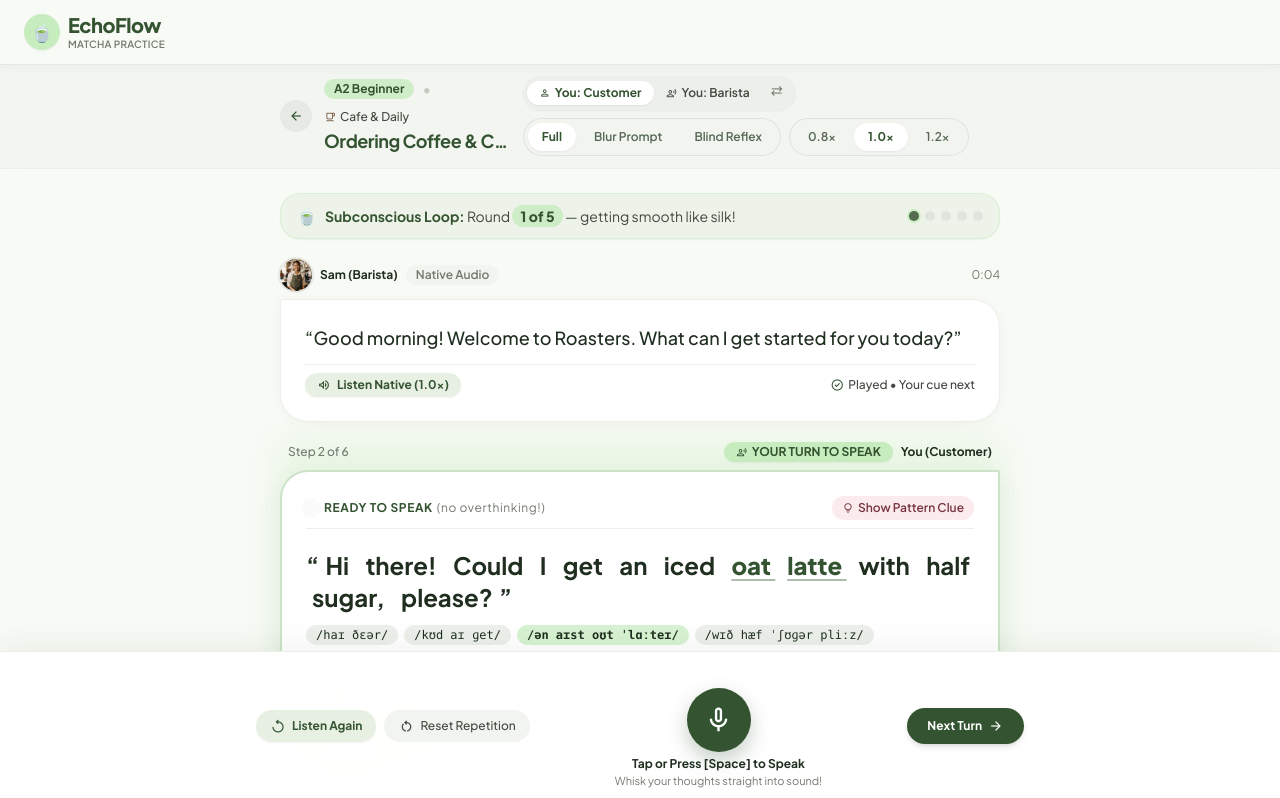
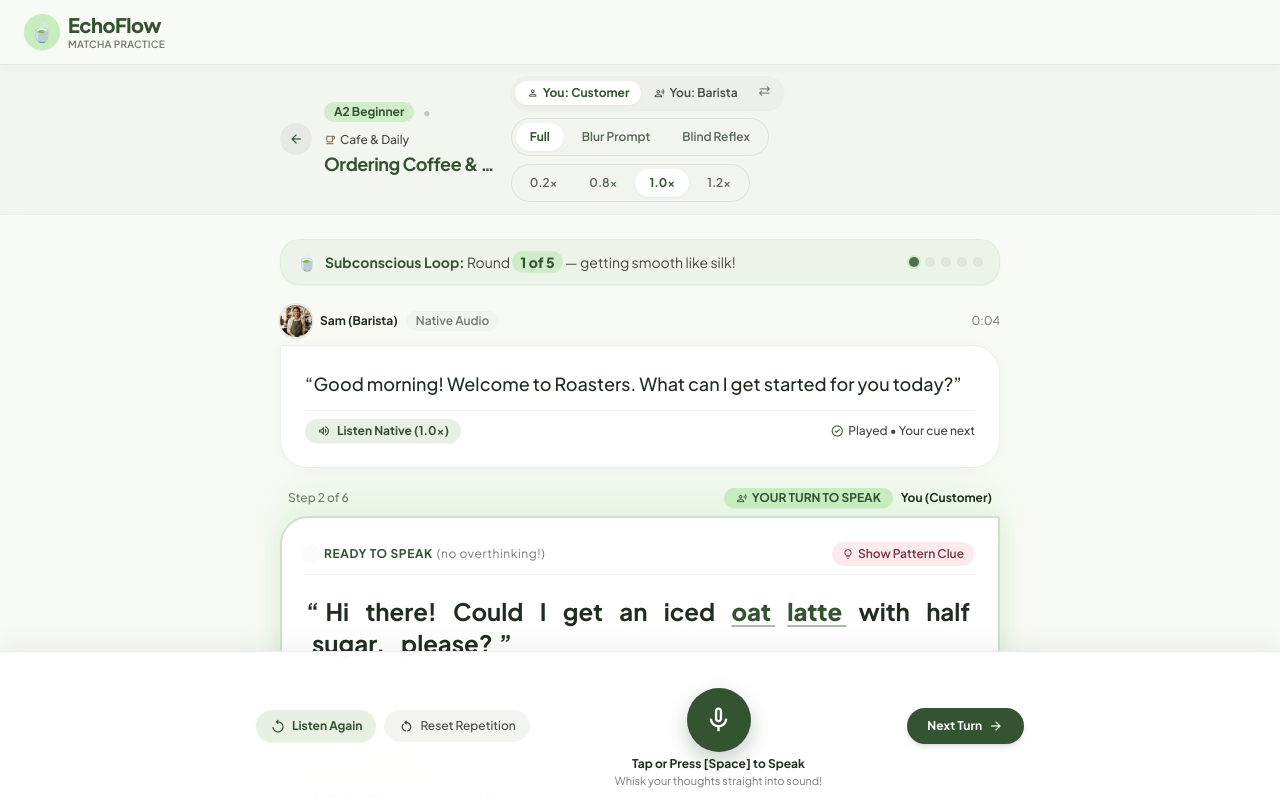
Before and after one commit to HoaLe69/echoflow, a React (Vite) app: page /practice/1 in a window 1280 px wide. Shown: the top 798 px of the page. Built offline with nearby package versions, Linux system fonts and the light colour scheme.

Commit message:
feat(practice): add 0.2x playback speed option
Expose a slower 0.2x rate alongside 0.8x, 1.0x, and 1.2x so learners can isolate individual sounds.

```diff
--- a/src/features/practice/ControlBar.tsx
+++ b/src/features/practice/ControlBar.tsx
@@ -5,7 +5,7 @@ import type { SegmentedOption } from '../../components/SegmentedControl'
 import type { Level, Scenario } from '../../types/scenario'
 
 export type TranscriptMode = 'full' | 'blur' | 'blind'
-export type PlaybackSpeed = '0.8' | '1.0' | '1.2'
+export type PlaybackSpeed = '0.2' | '0.8' | '1.0' | '1.2'
 export type PracticeRole = 0 | 1
 
 const levelLabels: Record<Level, string> = {
@@ -21,6 +21,7 @@ const transcriptOptions: readonly SegmentedOption<TranscriptMode>[] = [
 ]
 
 const speedOptions: readonly SegmentedOption<PlaybackSpeed>[] = [
+  { value: '0.2', label: '0.2x' },
   { value: '0.8', label: '0.8x' },
   { value: '1.0', label: '1.0x' },
   { value: '1.2', label: '1.2x' },
@@ -93,11 +94,10 @@ export default function ControlBar({
                   type="button"
                   aria-pressed={active}
                   onClick={() => onRoleChange(index)}
-                  className={`focus-ring flex items-center gap-1 rounded-full px-3 py-1 transition-all ${
-                    active
-                      ? 'bg-surface-container-lowest font-bold text-primary shadow-sm'
-                      : 'text-on-surface-variant hover:text-primary'
-                  }`}
+                  className={`focus-ring flex items-center gap-1 rounded-full px-3 py-1 transition-all ${active
+                    ? 'bg-surface-container-lowest font-bold text-primary shadow-sm'
+                    : 'text-on-surface-variant hover:text-primary'
+                    }`}
                 >
                   <Icon
                     name={index === 0 ? 'person' : 'record_voice_over'}
```
